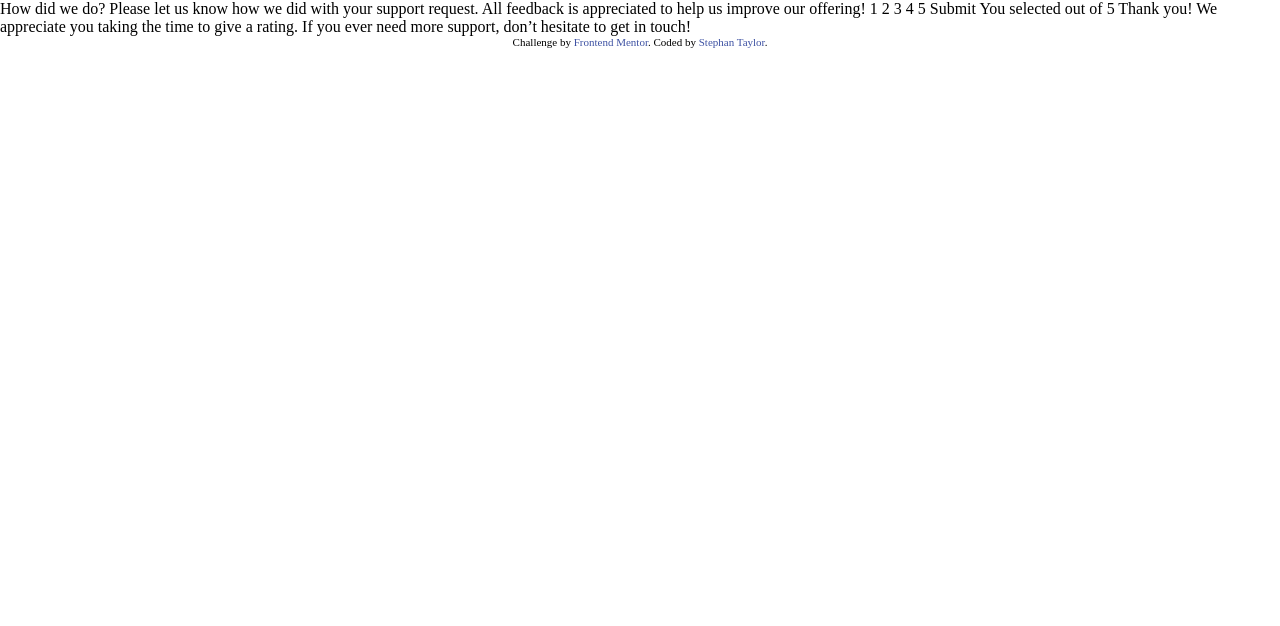
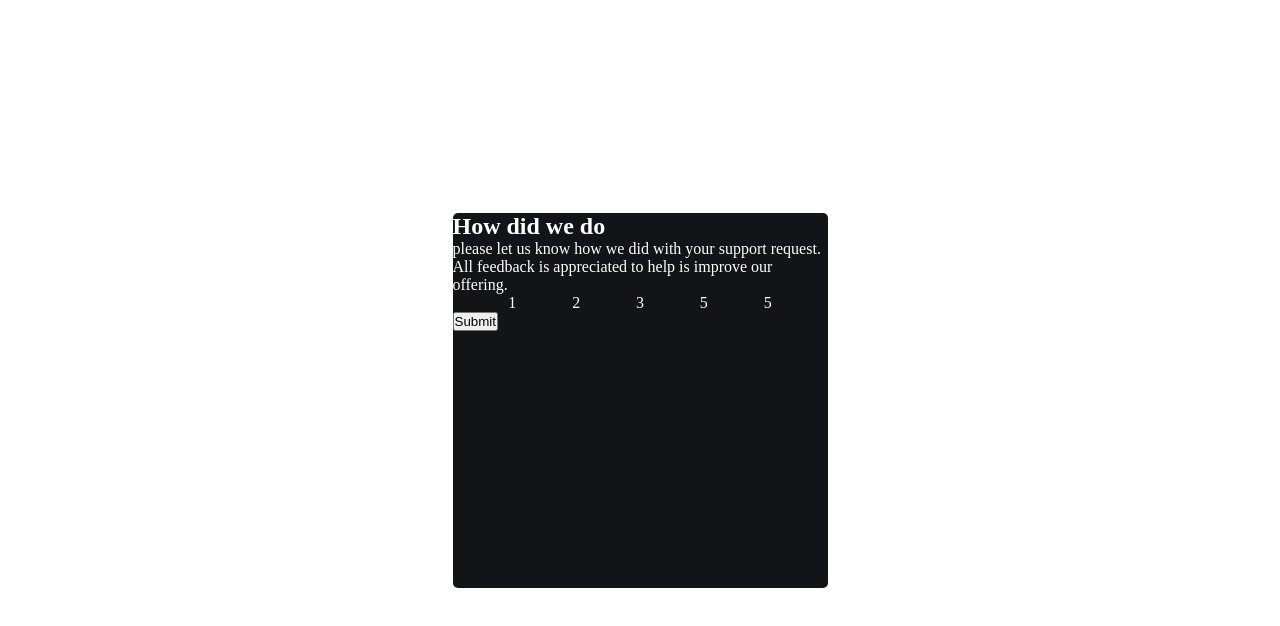
Before and after one commit to Stayl045/project-interactive-rating-component, a plain HTML site: page index.html in a window 1280 px wide. Drawn offline with Linux system fonts and the light colour scheme.

Commit message:
aligned box center

```diff
--- a/index.html
+++ b/index.html
@@ -24,44 +24,46 @@
 
   </style>
 </head>
-<section>
-  <div class="box-container">
-
-  </div>
-</section>
 
 <body>
 
+  <article>
+    <div class="box-container">
+      <div>
+        <h1>How did we do</h1>
+        <p>please let us know how we did with your support request. All feedback is appreciated to help is improve our
+          offering.</p>
+      </div>
+      <div>
+        <ul class="rating-box">
+          <li>1</li>
+          <li>2</li>
+          <li>3</li>
+          <li>5</li>
+          <li>5</li>
+        </ul>
+      </div>
+      <div>
+        <button>Submit
+      </div>
+    </div>
+
+  </article>
+
+
   <!-- Rating state start -->
 
-  How did we do?
 
-  Please let us know how we did with your support request. All feedback is appreciated
-  to help us improve our offering!
-
-  1 2 3 4 5
-
-  Submit
 
   <!-- Rating state end -->
 
   <!-- Thank you state start -->
 
-  You selected
-  <!-- Add rating here --> out of 5
-
-  Thank you!
-
-  We appreciate you taking the time to give a rating. If you ever need more support,
-  don’t hesitate to get in touch!
 
   <!-- Thank you state end -->
 
 
-  <div class="attribution">
-    Challenge by <a href="https://www.frontendmentor.io?ref=challenge" target="_blank">Frontend Mentor</a>.
-    Coded by <a href="#">Stephan Taylor</a>.
-  </div>
+
 </body>
 
 </html>
--- a/style.css
+++ b/style.css
@@ -6,15 +6,24 @@
   list-style: none;
 }
 
-body {
-  margin: 0;
+article {
+  display: flex;
+  justify-content: center;
+  align-items: center;
+  height: 100vh;
 }
 
 .box-container {
-  display: flex;
-  justify-content: center;
-  align-content: center;
+  height: 375px;
+  max-width: 375px;
+
   border-radius: 5px;
+  color: hsl(0, 0%, 100%);
 
   background-color: hsl(216, 12%, 8%);
 }
+
+.rating-box {
+  display: flex;
+  justify-content: space-evenly;
+}
```
